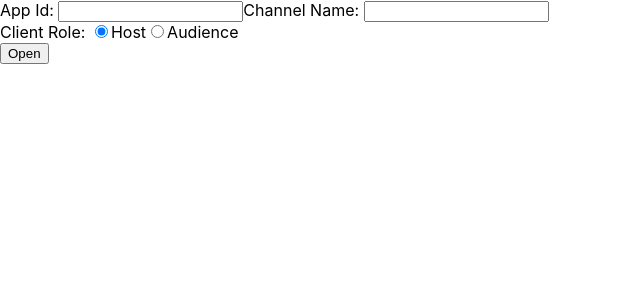
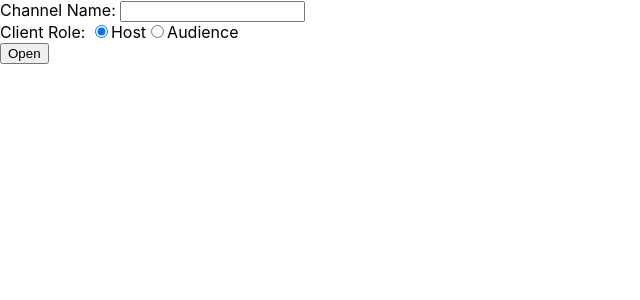
Before and after one commit to tan-yuki/agora-react-sample, a React (Create React App) app: page / in a window 1280 px wide. Shown: the top 300 px of the page, without its empty margins (0-640 px from the left). Built offline with nearby package versions, Linux system fonts and the light colour scheme; no server answers; what agora-rtc-sdk-ng would draw is missing.

Commit message:
Add AppId in .env

```diff
--- a/src/components/App.tsx
+++ b/src/components/App.tsx
@@ -3,10 +3,16 @@ import { createAgoraClient } from "../services/createAgoraClient";
 import { InitialSettingForm } from "./InitialSettingForm";
 import { MainContent } from "./MainContent";
 import { InitialSettingValue } from "../model/InitialSettingValue";
+import { AppId } from "../model/AppId";
 
 const client = createAgoraClient();
 
-export function App() {
+interface AppProps {
+  appId: AppId;
+}
+
+export function App(props: AppProps) {
+  const { appId } = props;
   const [initialSettingValue, setInitialSettingValue] = useState<
     InitialSettingValue | undefined
   >();
@@ -24,6 +30,7 @@ export function App() {
           <MainContent
             initialSettingValue={initialSettingValue}
             client={client}
+            appId={appId}
           />
         ) : null}
       </div>
--- a/src/components/InitialSettingForm.tsx
+++ b/src/components/InitialSettingForm.tsx
@@ -2,7 +2,6 @@ import React, { useCallback, ChangeEvent, MouseEvent, useState } from "react";
 import { ClientRole } from "agora-rtc-sdk-ng";
 import { InitialSettingValue } from "../model/InitialSettingValue";
 import { ChannelName } from "../model/ChannelName";
-import { AppId } from "../model/AppId";
 
 export interface InitialSettingForm {
   isStarted: boolean;
@@ -12,14 +11,8 @@ export interface InitialSettingForm {
 export function InitialSettingForm(props: InitialSettingForm) {
   const { isStarted, setInitialSettingValue } = props;
 
-  const [draftAppId, setDraftAppId] = useState("");
   const [draftChannelName, setDraftChannelName] = useState("");
   const [draftRole, setDraftRole] = useState<ClientRole>("host");
-
-  const onChangeAppId = useCallback((e: ChangeEvent<HTMLInputElement>) => {
-    e.preventDefault();
-    setDraftAppId(e.target.value);
-  }, []);
 
   const onChangeChannelName = useCallback(
     (e: ChangeEvent<HTMLInputElement>) => {
@@ -37,24 +30,16 @@ export function InitialSettingForm(props: InitialSettingForm) {
       e.preventDefault();
 
       setInitialSettingValue({
-        appId: draftAppId as AppId,
         channelName: draftChannelName as ChannelName,
         clientRole: draftRole,
       });
     },
-    [draftAppId, draftChannelName, draftRole, setInitialSettingValue]
+    [draftChannelName, draftRole, setInitialSettingValue]
   );
 
   return (
     <form>
       <div>
-        <label>App Id: </label>
-        <input
-          type="text"
-          value={draftAppId}
-          onChange={onChangeAppId}
-          disabled={isStarted}
-        />
         <label>Channel Name: </label>
         <input
           type="text"
--- a/src/components/MainContent.tsx
+++ b/src/components/MainContent.tsx
@@ -5,15 +5,17 @@ import { LiveScreen } from "./LiveScreen";
 import { IAgoraRTCClient } from "agora-rtc-sdk-ng";
 import { InitialSettingValue } from "../model/InitialSettingValue";
 import { useAgoraClient } from "../hooks/useAgoraClient";
+import { AppId } from "../model/AppId";
 
 interface MainContentProps {
   initialSettingValue: InitialSettingValue;
   client: IAgoraRTCClient;
+  appId: AppId;
 }
 
 export function MainContent(props: MainContentProps) {
-  const { initialSettingValue, client } = props;
-  const { appId, channelName, clientRole } = initialSettingValue;
+  const { initialSettingValue, client, appId } = props;
+  const { channelName, clientRole } = initialSettingValue;
   const [alreadyJoined, remoteUsers] = useAgoraClient(
     client,
     appId,
--- a/src/index.tsx
+++ b/src/index.tsx
@@ -2,10 +2,13 @@ import React from "react";
 import ReactDOM from "react-dom";
 import "./index.css";
 import { App } from "./components/App";
+import { AppId } from "./model/AppId";
+
+const appId = process.env.REACT_APP_AGORA_APP_ID as AppId;
 
 ReactDOM.render(
   <React.StrictMode>
-    <App />
+    <App appId={appId} />
   </React.StrictMode>,
   document.getElementById("root")
 );
--- a/src/model/InitialSettingValue.ts
+++ b/src/model/InitialSettingValue.ts
@@ -1,9 +1,7 @@
-import { AppId } from "./AppId";
 import { ChannelName } from "./ChannelName";
 import { ClientRole } from "agora-rtc-sdk-ng";
 
 export interface InitialSettingValue {
-  appId: AppId;
   channelName: ChannelName;
   clientRole: ClientRole;
 }
```
Also changed, not shown: 2 other files (tests, documents, lock files or other folders).
